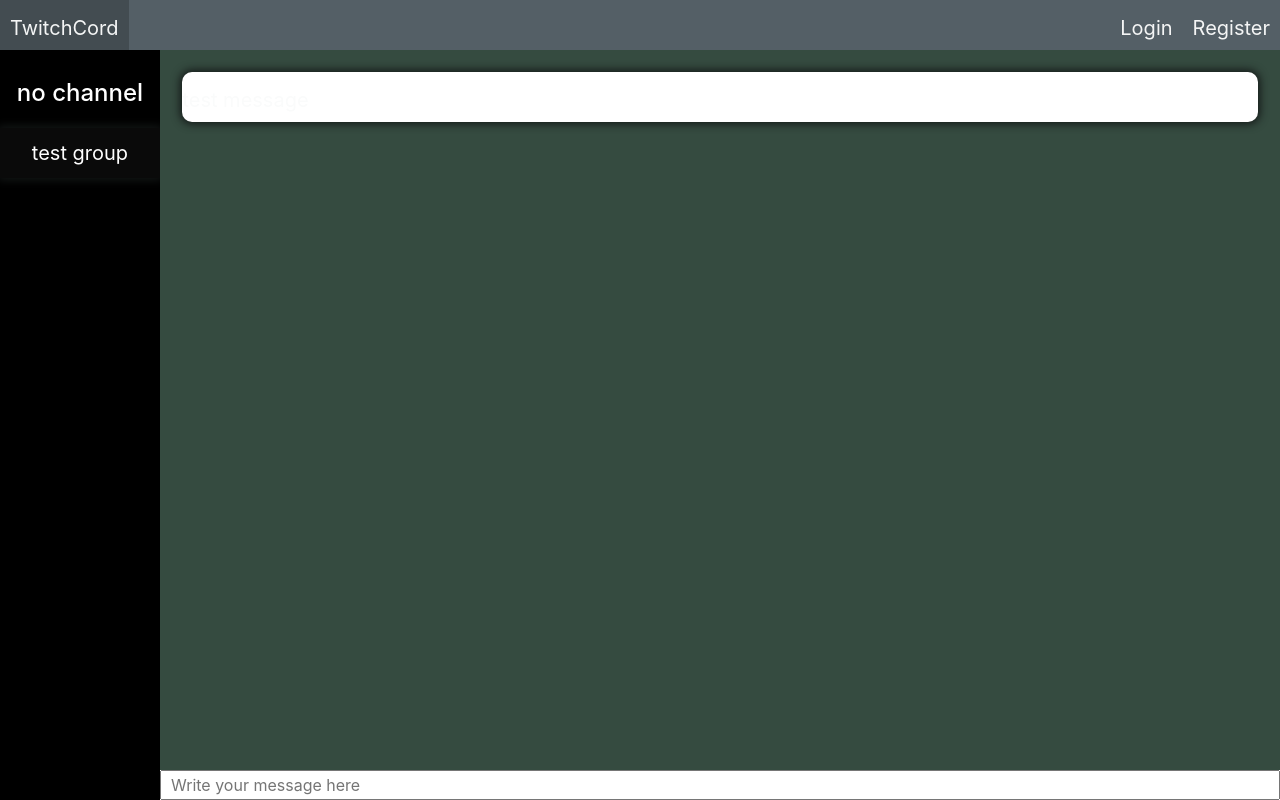
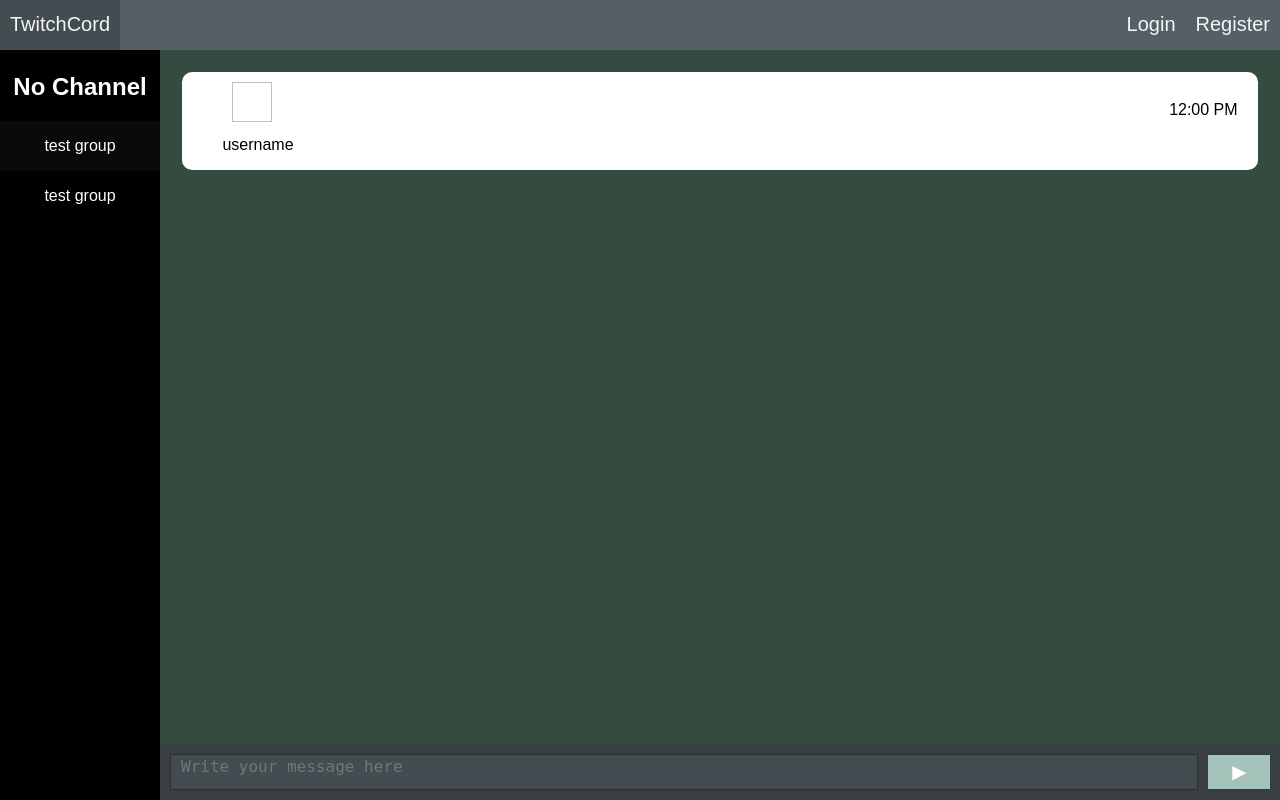
Before and after one commit to Ruben1729/TwitchCord, a PHP site: page /Community in a window 1280 px wide. Run offline with PHP 8.4, Linux system fonts and the light colour scheme.

Commit message:
Navbar fixes, Community Msg

```diff
--- a/MVC/Controllers/Community.php
+++ b/MVC/Controllers/Community.php
@@ -3,15 +3,18 @@
     class Community extends Controller
     {
         public function Index(){
-            $this->view('Community/index');
+            //get the channel name searched for, null for top
+            $channel = isset($_POST["channel_name"]) ? $_POST["channel_name"] : 'No Channel';
+            $data["channel_name"] = $channel;
+
+            $this->view('Community/index', $data);
+        }
+
+        public function ChannelList(){
+            $this->view('Community/list');
         }
 
         public function POST_ChannelList(){
-            //get the channel name searched for, null for top
-            $channel = isset($_POST["channel_name"]) ? $_POST["channel_name"] : null;
-
             $this->view('Community/list');
         }
     }
-
-?>
--- a/MVC/Views/Community/index.php
+++ b/MVC/Views/Community/index.php
@@ -1,15 +1,11 @@
-<?php
-    $community_name = isset($data["community_name"]) ? $data["community_name"] : "no channel";
-?>
-
 <!DOCTYPE html>
 <html>
 
 <head>
     <meta charset="UTF-8" />
     <title>Community</title>
-    <link rel="stylesheet" href="https://stackpath.bootstrapcdn.com/bootstrap/4.3.1/css/bootstrap.min.css" integrity="sha384-ggOyR0iXCbMQv3Xipma34MD+dH/1fQ784/j6cY/iJTQUOhcWr7x9JvoRxT2MZw1T" crossorigin="anonymous">
     <link rel="stylesheet" href="/CSS/Community/Community.css">
+    <link rel="stylesheet" href="/CSS/Background-Styles.css">
 </head>
 
 <body>
@@ -18,11 +14,9 @@
         <div id="container">
             <div id="groups">
                 <img src="">
-                <h3><?php echo $community_name; ?></h3>
+                <h3><?php echo $data["channel_name"]; ?></h3>
                 <ul>
                     <li class="group-active">test group</li>
-                    <li>test group</li>
-                    <li>test group</li>
                     <li>test group</li>
                 </ul>
             </div>
@@ -30,18 +24,28 @@
             <div id="stream">
             </div>
 
+
             <div id="chat-container" class="flex-column">
                 <div id="window">
                     <ul>
                         <li>
-                            <div class="message">
-                            test message
+                            <!-- msg template testing -->
+                            <div class="msg">
+                                <div class="avatar">
+                                    <img class="msg-img"/>
+                                    <p class="user">username</p>
+                                </div>
+                                <p class="msg-content">
+
+                                </p>
+                                <div class="timestamp">12:00 PM</div>
                             </div>
                         </li>
                     </ul>
                 </div>
                 <div id="input">
                   <textarea name="chatbox-input" placeholder="Write your message here" onkeyup="expand_textarea(this)"></textarea>
+                  <button type="submit">▶</button>
                 </div>
             </div>
 
--- a/MVC/Views/Shared/navigationbar.php
+++ b/MVC/Views/Shared/navigationbar.php
@@ -3,14 +3,14 @@
 ?>
 <link rel="stylesheet" href="/CSS/NavBar.css">
 <div id="navigation">
-    <ul>
-        <li class="left"><a href="/Main/Index">TwitchCord</a></li>
+    <ul class="navbar">
+        <li class="nav-item left"><a href="/Main/Index">TwitchCord</a></li>
         <?php if($uid != null){?>
-            <li class="right"><a href="/User/Logout">Logout</a></li>
-            <li class="right"><a href="/Profile">Profile</a></li>
+            <li class="nav-item right"><a href="/User/Logout">Logout</a></li>
+            <li class="nav-item right"><a href="/Profile">Profile</a></li>
         <?php }else{?>
-            <li class="right"><a href="/User/Register">Register</a></li>
-        	<li class="right"><a href="/User/Login">Login</a></li>
+            <li class="nav-item right"><a href="/User/Register">Register</a></li>
+        	<li class="nav-item right"><a href="/User/Login">Login</a></li>
         <?php } ?>
     </ul>
 </div>
--- a/Public/CSS/Background-Styles.css
+++ b/Public/CSS/Background-Styles.css
@@ -1,10 +1,13 @@
 /* https://coolors.co/545f66-829399-d0f4ea-e8fcc2-b1cc74 */
+:root{
+
+}
+
 html, body{
 	margin: 0;
 	padding: 0;
 
 	font-family: "Raleway", sans-serif;
-
 	-webkit-user-select: none; /* Safari */
 	-moz-user-select: none; /* Firefox */
 	-ms-user-select: none; /* IE10+/Edge */
--- a/Public/CSS/Community/Community.css
+++ b/Public/CSS/Community/Community.css
@@ -43,11 +43,10 @@ html, body{
 #groups > ul > li{
     color: white;
     width: 100%;
-    padding: 10px;
+    padding: 10% 0%;
 }
 
 #groups > ul > li:hover{
-    border-radius: 10px;
     background-color: grey;
 }
 
@@ -58,7 +57,7 @@ html, body{
 }
 
 .stream-fill{
-    width: 60%;
+    width: 75%;
 }
 
 /* Messages/Input*/
@@ -83,11 +82,30 @@ html, body{
 }
 
 #chat-container > #input{
-    background: white;
+    background: #393e42;
     min-height: 2%;
     max-height: 10%;
     display: flex;
     align-items: center;
+}
+
+
+#input > textarea{
+    width: 100%;
+    margin: 10px;
+    min-height: 30px;
+    max-height: 80px;
+    height: 30px;
+    padding-left: 10px;
+    white-space: pre-wrap;
+    overflow-wrap: break-word;
+    resize: none;
+}
+
+#input > button{
+    margin: 10px 10px 10px 0px;
+    width: 4em;
+    height: 2em;
 }
 
 /* Chat */
@@ -102,17 +120,37 @@ html, body{
     list-style-type: none;
 }
 
-#window > ul > li > .message{
+.msg {
+    position: relative;
+    display: flex;
+}
+
+.avatar{
 
 }
 
-#input > textarea{
-    min-height: 30px;
-    max-height: 80px;
-    height: 30px;
-    width: 100%;
-    padding-left: 10px;
-    white-space: pre-wrap;
-    overflow-wrap: break-word;
-    resize: none;
+.avatar > .user {
+    padding-top: 0;
+    margin-top: 0;
 }
+
+.msg-img {
+    margin: 10px;
+    height: 40px;
+    width: 40px;
+}
+
+.msg > .msg-content {
+    margin: 10px;
+    width: 80%;
+    display: inline-block;
+}
+
+.msg > .timestamp{
+    padding: 10px;
+    margin: 10px;
+    height: 50%;
+    position: absolute;
+    bottom: 0;
+    right: 0;
+}
--- a/Public/CSS/NavBar.css
+++ b/Public/CSS/NavBar.css
@@ -2,7 +2,7 @@
 	opacity:0;
 } */
 
-ul {
+.navbar {
   	list-style-type: none;
 
   	margin: 0;
@@ -28,24 +28,24 @@ ul {
 	float: left;
 }
 
-li{
+.nav-item{
 	padding-top: 13px;
 }
 
-li:hover{
+.nav-item:hover{
 	margin: 0;
 	height: 100%;
 	background-color:#434c51;
 }
 
-li > a{
+.nav-item > a{
 	margin: auto;
 	padding: 10px;
 	color:#f4f5f5;
 	text-decoration: none;
 }
 
-li > a:hover{
+.nav > a:hover{
 	text-decoration: none;
 	cursor: pointer;
 
```
Also changed, not shown: MVC/Views/Community/list.php (+5 -2 lines), Public/CSS/Community/Channel_List.css (added).
